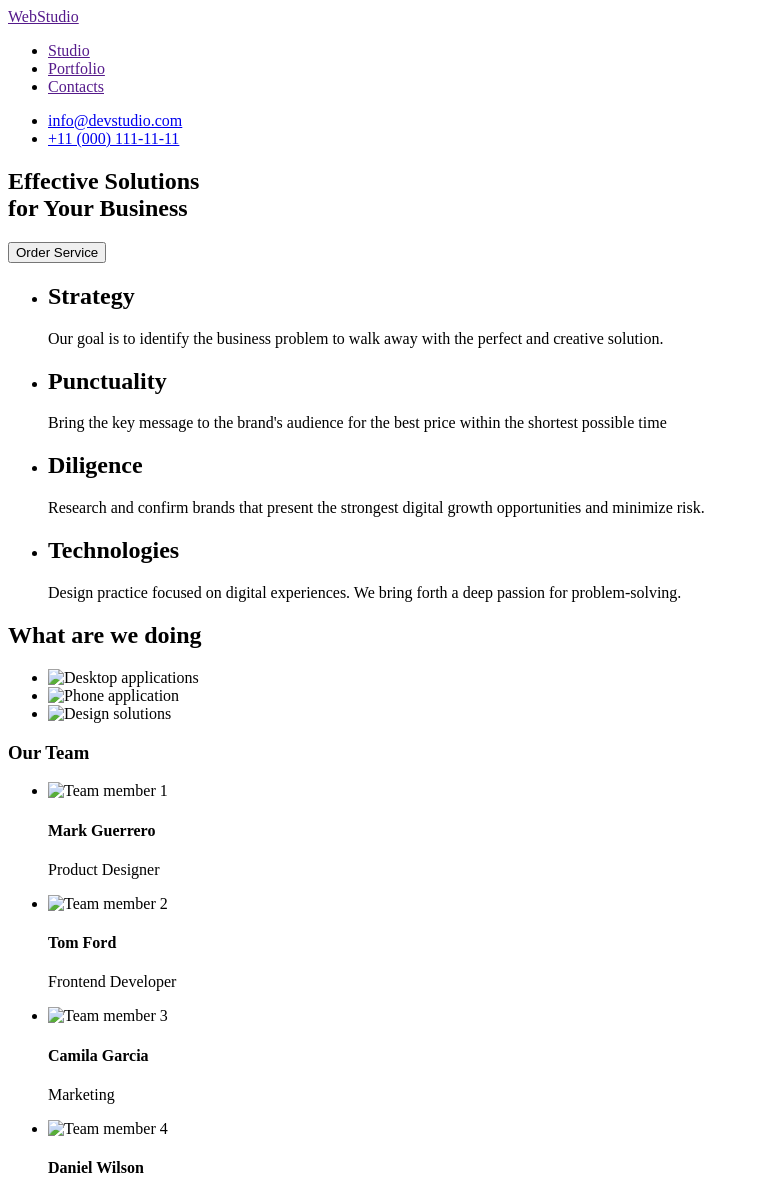
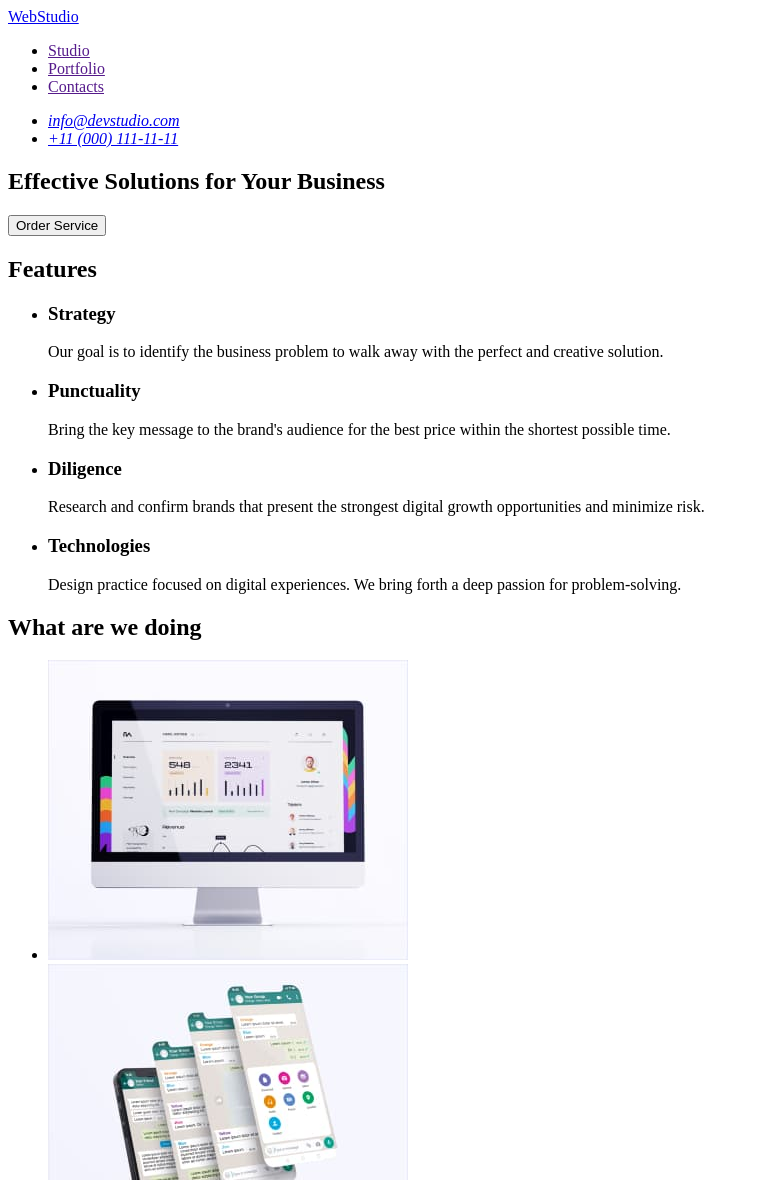
Before and after one commit to marina-1992/goit-markup-hw-01, a plain HTML site: page index.html in a window 1280 px wide. Shown: the top 1180 px of the page, without its empty margins (0-759 px from the left). Drawn offline with Linux system fonts and the light colour scheme.

Commit message:
undate index.html

```diff
--- a/index.html
+++ b/index.html
@@ -9,52 +9,52 @@
 
   <body>
     <header>
-      <a href="">WebStudio</a>
       <nav>
+        <a href="./index.html">WebStudio</a>
         <ul>
           <li><a href="">Studio</a></li>
           <li><a href="">Portfolio</a></li>
           <li><a href="">Contacts</a></li>
         </ul>
       </nav>
+      <address>
         <ul>
           <li><a href="mailto:info@devstudio.com">info@devstudio.com</a></li>
           <li><a href="tel:+110001111111">+11 (000) 111-11-11</a></li>
         </ul>
+      </address>
     </header>
     <main>
-      <div>
       <section>
-          <h1>Effective Solutions<br />for Your Business</h1>
+        <h1>Effective Solutions for Your Business</h1>
         <button type="button">Order Service</button>
       </section>
-      </div>
-
       <section>
+        <h2>Features</h2>
         <ul>
           <li>
-            <h2>Strategy</h2>
+            <h3>Strategy</h3>
             <p>
               Our goal is to identify the business problem to walk away with the
               perfect and creative solution.
             </p>
           </li>
           <li>
-            <h2>Punctuality</h2>
+            <h3>Punctuality</h3>
             <p>
               Bring the key message to the brand's audience for the best price
-              within the shortest possible time
+              within the shortest possible time.
             </p>
           </li>
           <li>
-            <h2>Diligence</h2>
+            <h3>Diligence</h3>
             <p>
               Research and confirm brands that present the strongest digital
               growth opportunities and minimize risk.
             </p>
           </li>
           <li>
-            <h2>Technologies</h2>
+            <h3>Technologies</h3>
             <p>
               Design practice focused on digital experiences. We bring forth a
               deep passion for problem-solving.
@@ -67,47 +67,51 @@
         <ul>
           <li>
             <img
-              src="images/image1.jpg"
+              src="./images/image1.jpg"
               alt="Desktop applications"
-              width="340"
+              width="360"
             />
           </li>
           <li>
-            <img src="images/image2.jpg" alt="Phone application" width="340" />
+            <img
+              src="./images/image2.jpg"
+              alt="Phone application"
+              width="360"
+            />
           </li>
           <li>
-            <img src="images/image3.jpg" alt="Design solutions" width="340" />
+            <img src="./images/image3.jpg" alt="Design solutions" width="360" />
           </li>
         </ul>
       </section>
       <section>
-        <h3>Our Team</h3>
+        <h2>Our Team</h2>
         <ul>
           <li>
-            <img src="images/image4.jpg" alt="Team member 1" width="220" />
-            <h4>Mark Guerrero</h4>
+            <h3>Mark Guerrero</h3>
+            <img src="./images/image4.jpg" alt="Team member 1" width="264" />
             <p>Product Designer</p>
           </li>
           <li>
-            <img src="images/image5.jpg" alt="Team member 2" width="220" />
-            <h4>Tom Ford</h4>
+            <h3>Tom Ford</h3>
+            <img src="./images/image5.jpg" alt="Team member 2" width="264" />
             <p>Frontend Developer</p>
           </li>
           <li>
-            <img src="images/image6.jpg" alt="Team member 3" width="220" />
-            <h4>Camila Garcia</h4>
+            <h3>Camila Garcia</h3>
+            <img src="./images/image6.jpg" alt="Team member 3" width="264" />
             <p>Marketing</p>
           </li>
           <li>
-            <img src="images/image7.jpg" alt="Team member 4" width="220" />
-            <h4>Daniel Wilson</h4>
+            <h3>Daniel Wilson</h3>
+            <img src="./images/image7.jpg" alt="Team member 4" width="264" />
             <p>UI Designer</p>
           </li>
         </ul>
       </section>
     </main>
     <footer>
-      <a href="">WebStudio</a>
+      <a href="./index.html">WebStudio</a>
       <p>
         Increase the flow of customers and sales for your business with digital
         marketing & growth solutions.
```
Also changed, not shown: images/image1.jpg (added), images/image2.jpg (added), images/image3.jpg (added), images/image4.jpg (added), images/image5.jpg (added), images/image6.jpg (added), images/image7.jpg (added). Lines whose indentation alone changed are shown as unchanged.
